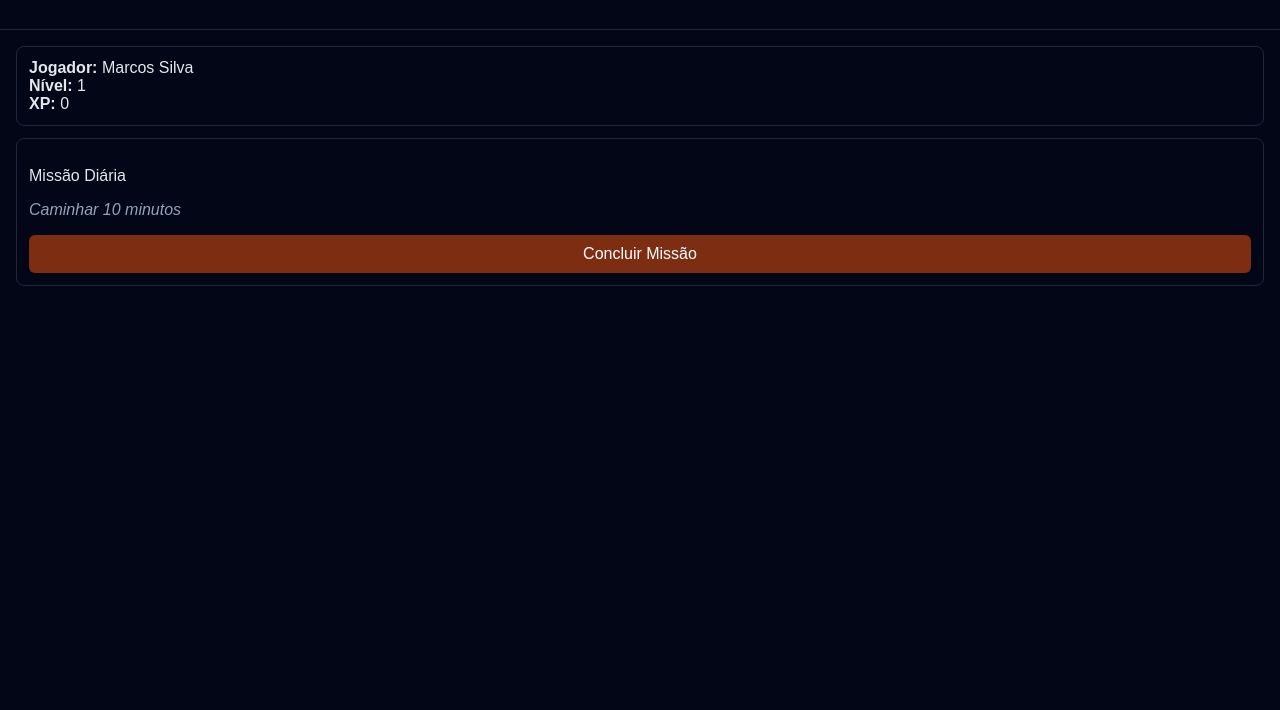
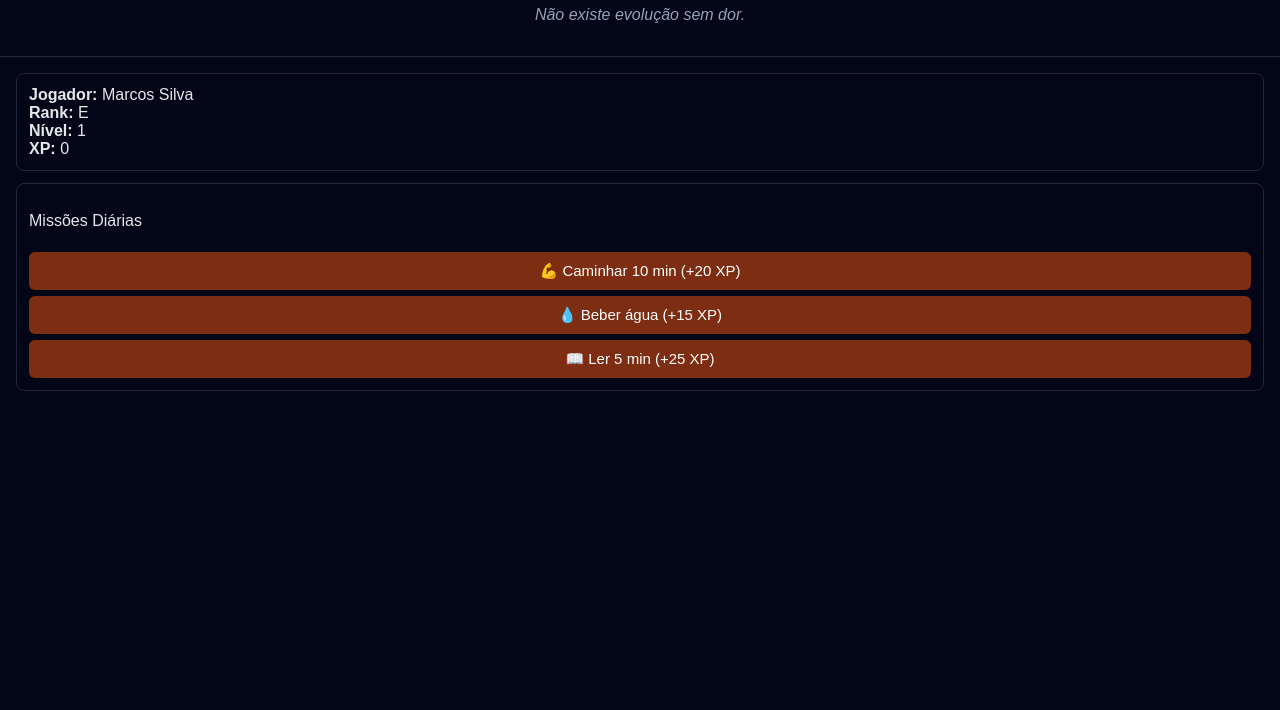
Before and after one commit to Marcossilva96/VIRADA, a plain HTML site: page Index.html in a window 1280 px wide. Shown: the part 90-800 px from the top of the page. Drawn offline with Linux system fonts and the light colour scheme.

Commit message:
Update Index.html

```diff
--- a/Index.html
+++ b/Index.html
@@ -1,11 +1,11 @@
 <!DOCTYPE html>
 <html lang="pt-br">
 <head>
-  <meta charset="UTF-8" />
-  <meta name="viewport" content="width=device-width, initial-scale=1.0"/>
+<meta charset="UTF-8">
+<meta name="viewport" content="width=device-width, initial-scale=1.0">
 <title>VIRADA</title>
 <link rel="manifest" href="manifest.json">
-  <meta name="theme-color" content="#0f172a"/>
+<meta name="theme-color" content="#020617">
 <style>
 body {
   margin: 0;
@@ -14,15 +14,12 @@
   color: #e5e7eb;
 }
 header {
+  text-align: center;
   padding: 16px;
-      text-align: center;
-      background: #020617;
   border-bottom: 1px solid #1e293b;
 }
-    h1 { margin: 0; }
 .container { padding: 16px; }
 .card {
-      background: #020617;
   border: 1px solid #1e293b;
   border-radius: 8px;
   padding: 12px;
@@ -32,34 +29,36 @@
   width: 100%;
   padding: 10px;
   background: #7c2d12;
-      color: white;
   border: none;
   border-radius: 6px;
-      font-size: 16px;
+  color: white;
+  font-size: 15px;
+  margin-top: 6px;
 }
-    .xp { color: #22c55e; }
-    .dark { font-style: italic; color: #94a3b8; }
+.dark { color: #94a3b8; font-style: italic; }
 </style>
 </head>
 <body>
 
 <header>
 <h1>VIRADA</h1>
-  <p class="dark">O sistema observa.</p>
+<p class="dark" id="frase"></p>
 </header>
 
 <div class="container">
 
 <div class="card">
 <strong>Jogador:</strong> Marcos Silva<br>
+<strong>Rank:</strong> <span id="rank">E</span><br>
 <strong>Nível:</strong> <span id="nivel">1</span><br>
 <strong>XP:</strong> <span id="xp">0</span>
 </div>
 
 <div class="card">
-    <p>Missão Diária</p>
-    <p class="dark">Caminhar 10 minutos</p>
-    <button onclick="completar()">Concluir Missão</button>
+<p>Missões Diárias</p>
+<button onclick="missao(20)">💪 Caminhar 10 min (+20 XP)</button>
+<button onclick="missao(15)">💧 Beber água (+15 XP)</button>
+<button onclick="missao(25)">📖 Ler 5 min (+25 XP)</button>
 </div>
 
 </div>
@@ -69,23 +68,54 @@
   navigator.serviceWorker.register('service-worker.js');
 }
 
-  let xp = localStorage.getItem('xp') || 0;
-  let nivel = localStorage.getItem('nivel') || 1;
+let xp = Number(localStorage.getItem("xp")) || 0;
+let nivel = Number(localStorage.getItem("nivel")) || 1;
+let rank = localStorage.getItem("rank") || "E";
 
-  document.getElementById('xp').innerText = xp;
-  document.getElementById('nivel').innerText = nivel;
+const frases = [
+  "O sistema observa cada escolha.",
+  "Disciplina separa fracos de despertados.",
+  "Você avançou. O mundo reagiu.",
+  "Não existe evolução sem dor."
+];
 
-  function completar() {
-    xp = parseInt(xp) + 20;
+document.getElementById("xp").innerText = xp;
+document.getElementById("nivel").innerText = nivel;
+document.getElementById("rank").innerText = rank;
+document.getElementById("frase").innerText =
+  frases[Math.floor(Math.random() * frases.length)];
+
+function missao(valor) {
+  xp += valor;
+
   if (xp >= nivel * 100) {
     xp = 0;
     nivel++;
+
+    if (nivel % 5 === 0) subirRank();
+
     alert("O sistema reconheceu sua evolução.");
   }
-    localStorage.setItem('xp', xp);
-    localStorage.setItem('nivel', nivel);
-    document.getElementById('xp').innerText = xp;
-    document.getElementById('nivel').innerText = nivel;
+
+  salvar();
+}
+
+function subirRank() {
+  const ranks = ["E","D","C","B","A","S"];
+  let i = ranks.indexOf(rank);
+  if (i < ranks.length - 1) {
+    rank = ranks[i + 1];
+    alert("Rank elevado para " + rank);
+  }
+}
+
+function salvar() {
+  localStorage.setItem("xp", xp);
+  localStorage.setItem("nivel", nivel);
+  localStorage.setItem("rank", rank);
+  document.getElementById("xp").innerText = xp;
+  document.getElementById("nivel").innerText = nivel;
+  document.getElementById("rank").innerText = rank;
 }
 </script>
 
```
Lines whose indentation alone changed are shown as unchanged.
